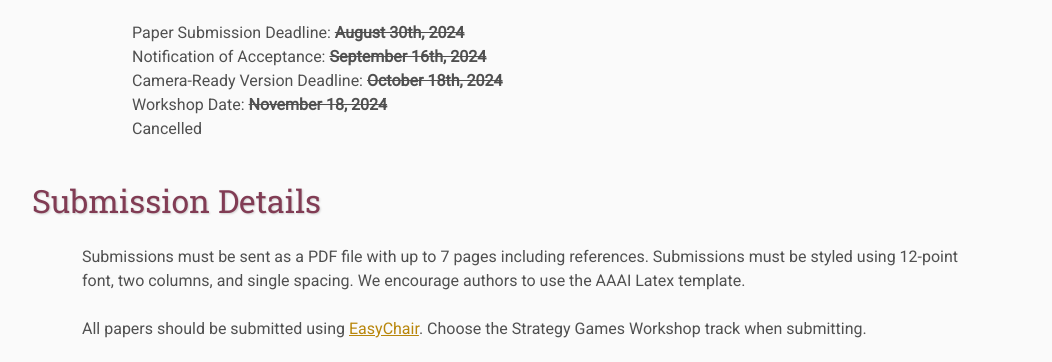
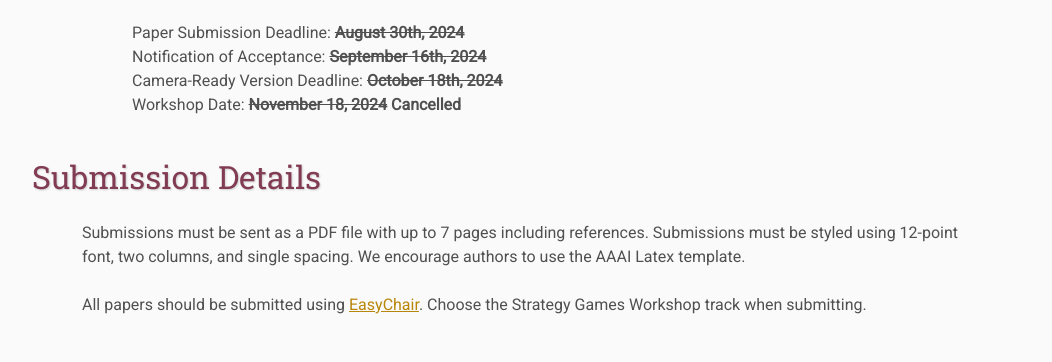
Before and after one commit to ARNAVLab/strat24, a plain HTML site: page index.html in a window 1280 px wide. Shown: the part 720-1082 px from the top of the page, without its empty margins (108-1160 px from the left). Drawn offline with Linux system fonts and the light colour scheme.

Commit message:
Update index.html

```diff
--- a/index.html
+++ b/index.html
@@ -20,7 +20,7 @@
             <span class="title1">Strategy Games</span><span class="title2">Workshop</span> <span class="year">2024</span>
         </div>
         <div class="bottom-right">
-            <s>November 18, 2024 <br> University of Kentucky, Lexington, Kentucky, USA</s> Cancelled
+            <s>November 18, 2024 <br> University of Kentucky, Lexington, Kentucky, USA</s><br> Cancelled
         </div>
     </div>
 
@@ -60,7 +60,7 @@
             <li>Paper Submission Deadline: <s><b>August 30th, 2024</b></li></s>
             <li>Notification of Acceptance: <s><b>September 16th, 2024</b></li></s>
             <li>Camera-Ready Version Deadline: <s><b>October 18th, 2024</b></li></s>
-            <li>Workshop Date: <s><b>November 18, 2024</b></li></s> Cancelled
+            <li>Workshop Date: <s><b>November 18, 2024</b></s> <b>Cancelled</b> </li>
         </ul>
     </p>
 
```
